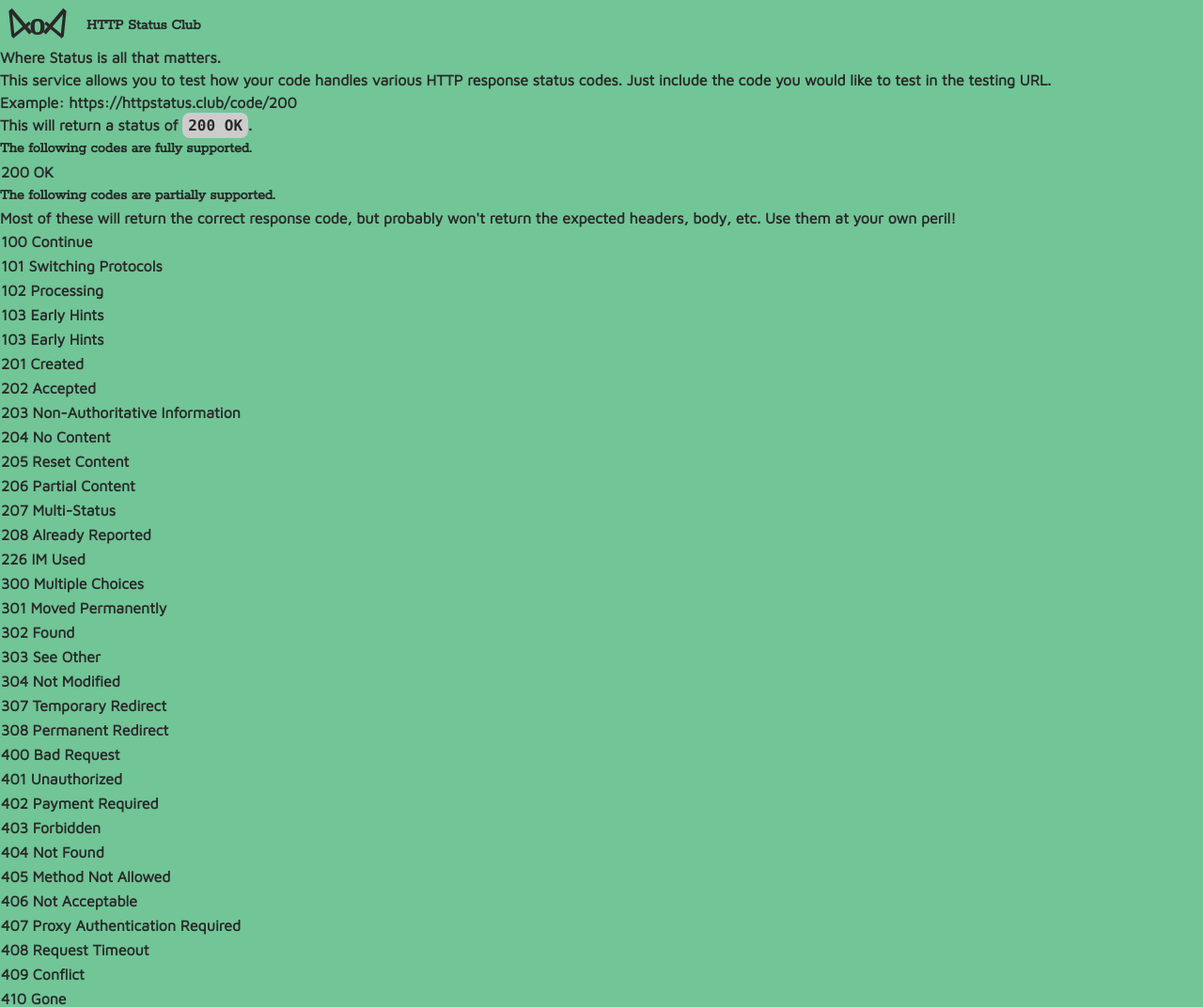
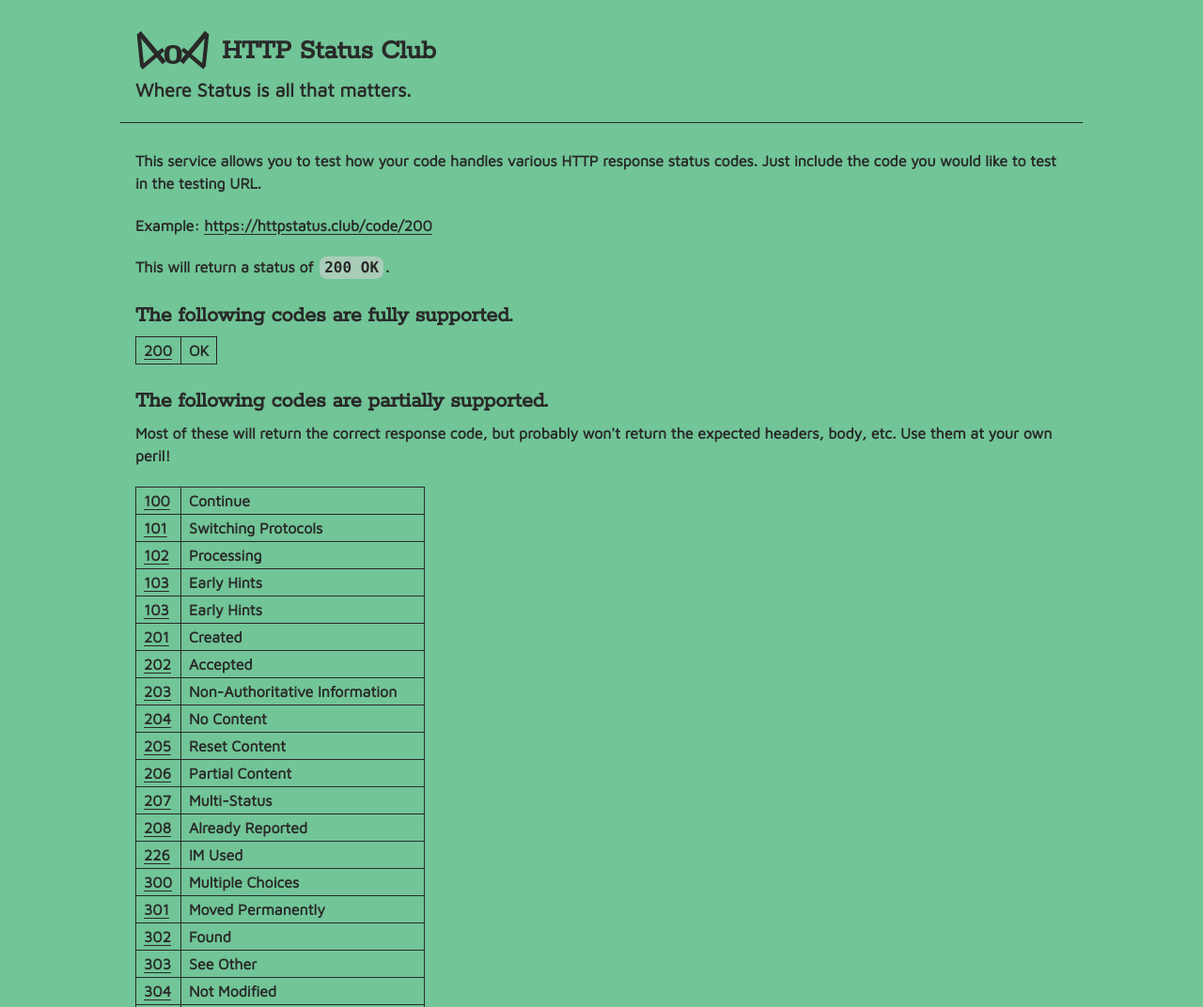
Before and after one commit to SirDaev/http-status-club, a website: page src/index.pug in a window 1280 px wide. Shown: the top 1072 px of the page at 94% size. Drawn offline with nearby package versions, Linux system fonts and the light colour scheme; files that its build step writes are made by us from their sources; files whose address does not match are found by name.

Commit message:
Add basic styling

```diff
--- a/src/index.pug
+++ b/src/index.pug
@@ -1,34 +1,36 @@
 doctype html
 html(lang="en")
   head
-    <meta name="viewport" content="width=device-width,initial-scale=1" />
+    meta(name="viewport" content="width=device-width,initial-scale=1")
     title HTTP Status Club - Test HTTP response status codes for your API calls.
-    <link rel="stylesheet" href="https://fonts.googleapis.com/css?family=Maven+Pro">
-    <link rel="stylesheet" href="https://fonts.googleapis.com/css?family=Rokkitt">
-    <link rel="stylesheet" href="./styles/styles.css">
-  body
-    header
-      div.logo
-        img(src="./images/logo.svg")
-      h1.name HTTP Status Club
-    h2.tagline Where Status is all that matters.
-    p This service allows you to test how your code handles various HTTP response status codes. Just include the code you would like to test in the testing URL.
-    p Example: <a href="/code/200">https://httpstatus.club/code/200</a>
-    p This will return a status of <code>200 OK</code>.
-    h2 The following codes are fully supported.
-    table
-      each item in data
-        if item.fullySupported === true
-          tr
-            td
-              | #[a(href=item.sourceUrl target="_blank") #{item.code}]
-              | #{item.reasonPhrase}
-    h2 The following codes are partially supported.
-    p Most of these will return the correct response code, but probably won't return the expected headers, body, etc. Use them at your own peril!
-    table
-      each item in data
-        if !item.fullySupported
-          tr
-            td
-              | #[a(href=item.sourceUrl target="_blank") #{item.code}]
-              | #{item.reasonPhrase}
+    link(rel="stylesheet" href="https://fonts.googleapis.com/css?family=Maven+Pro")
+    link(rel="stylesheet" href="https://fonts.googleapis.com/css?family=Rokkitt")
+    link(rel="stylesheet" href="./styles/styles.css")
+  body.bg-green.text-black.font-sans.font-semibold
+    header.pt-8.pb-4.mb-7.container.border-b
+      div.flex.items-center.mb-2
+        div(class="w-[80px]")
+          img(src="./images/logo.svg")
+        h1(class="mt-[5px] ml-[12px] text-3xl") HTTP Status Club
+      h2.font-sans.text-xl Where Status is all that matters.
+    main.container
+      p This service allows you to test how your code handles various HTTP response status codes. Just include the code you would like to test in the testing URL.
+      p Example: <a href="https://httpstatus.club/code/200">https://httpstatus.club/code/200</a>
+      p This will return a status of <code>200 OK</code>.
+      h2 The following codes are fully supported.
+      table.table-auto
+        each item in data
+          if item.fullySupported === true
+            tr
+              td(class="w-[48px]") #[a(href=item.sourceUrl target="_blank") #{item.code}]
+              td #{item.reasonPhrase}
+      h2 The following codes are partially supported.
+      p Most of these will return the correct response code, but probably won't return the expected headers, body, etc. Use them at your own peril!
+      table.table-auto
+        each item in data
+          if !item.fullySupported
+            tr
+              td(class="w-[48px]") #[a(href=item.sourceUrl target="_blank") #{item.code}]
+              td #{item.reasonPhrase}
+    footer.pt-8.mb-8.container.border-t
+      p.text-center Made by Dave #[a(href="https://github.com/SirDaev/http-status-club" target="_blank") #[img(src="./images/github-icon.svg" alt="Github" class="inline w-[20px] align-text-bottom")]]
--- a/src/styles.css
+++ b/src/styles.css
@@ -1,38 +1,39 @@
 @tailwind base;
 @tailwind components;
 @tailwind utilities;
-
-html {
-  background-color: #71C597;
-  color: #292929; font-family:
-  "Maven Pro"; font-weight: 600;
-}
 
 h1,h2,h3,h4,h5,h6 {
   font-family: "Rokkitt";
 }
 
+h2 {
+  font-size: 1.5rem;
+  margin-bottom: .25rem;
+}
+
+p {
+  margin-bottom: 1.3rem;
+}
+
+a {
+  text-decoration: underline;
+  text-underline-offset: .2rem;
+}
+
+table {
+  margin-bottom: 1.3rem;
+}
+
+td {
+  padding: 2px 8px;
+  border: 1px solid theme('colors.black');
+}
+
 code {
-  background: #ccc;
-  color: #292929;
-  padding: 4px 6px;
+  display: inline-block;
+  margin: 0 2px;
+  padding: 0 5px;
+  color: theme('colors.black');
+  background-color: theme('colors.green-lite');
   border-radius: 8px;
 }
-
-header {
-  display: flex;
-  align-items: center;
-}
-
-.name {
-  margin: 5px 0 0 12px;
-}
-
-.logo {
-  width: 80px;
-  padding: 8px;
-}
-
-.tagline {
-  font-family: "Maven Pro";
-}
--- a/tailwind.config.js
+++ b/tailwind.config.js
@@ -2,6 +2,25 @@
 module.exports = {
   content: ["./*.{html,js}"],
   theme: {
+    colors: {
+      'black': '#292929',
+      'green': '#71C597',
+      'green-lite': '#aacdb9',
+      'white': '#EEEEEE'
+    },
+    container: {
+      center: true,
+      padding: '1rem',
+      screens: {
+        sm: '640px',
+        md: '768px',
+        lg: '1024px'
+      },
+    },
+    fontFamily: {
+      sans: ['Maven Pro', 'sans-serif'],
+      serif: ['Rokkitt', 'serif'],
+    },
     extend: {},
   },
   plugins: [],
```
Also changed, not shown: images/github-icon.svg (added), index.html, styles/styles.css.
